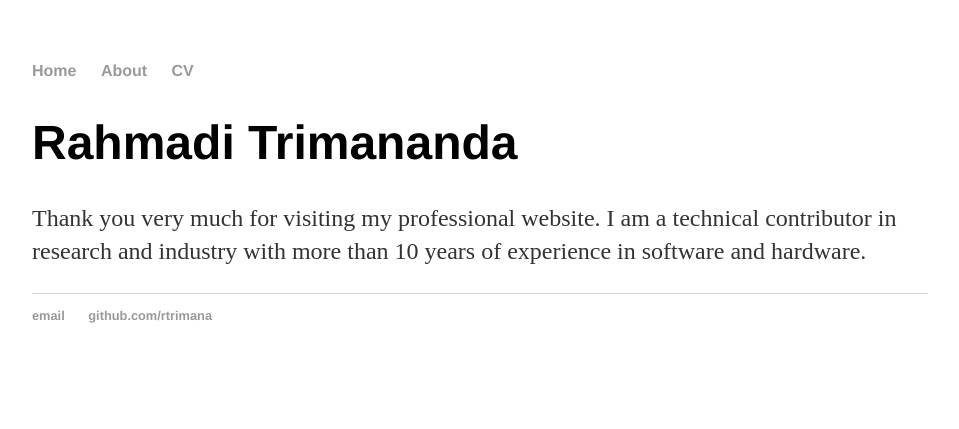
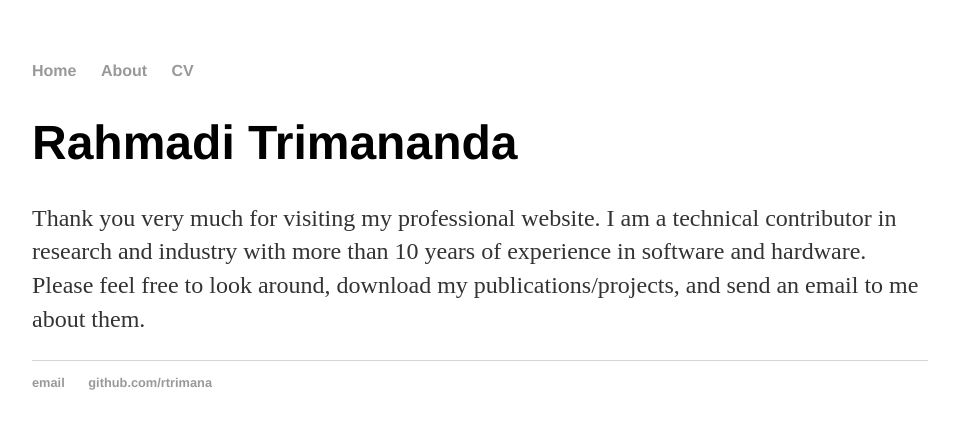
Before and after one commit to rtrimana/rahmaditrimananda.github.io, a Jekyll site: the page built from index.html, in a window 1280 px wide. Shown: the top 429 px of the page, without its empty margins (160-1119 px from the left). Built offline with Jekyll 4.4.1, drawn with Linux system fonts in a browser that asks for light colours.

Commit message:
Update index.html

```diff
--- a/index.html
+++ b/index.html
@@ -5,5 +5,5 @@
 
 		<div class="blurb">
 			<h1>Rahmadi Trimananda</h1>
-			<p>Thank you very much for visiting my professional website. I am a technical contributor in research and industry with more than 10 years of experience in software and hardware.</p>
+			<p>Thank you very much for visiting my professional website. I am a technical contributor in research and industry with more than 10 years of experience in software and hardware. Please feel free to look around, download my publications/projects, and send an email to me about them.</p>
 		</div>
```
